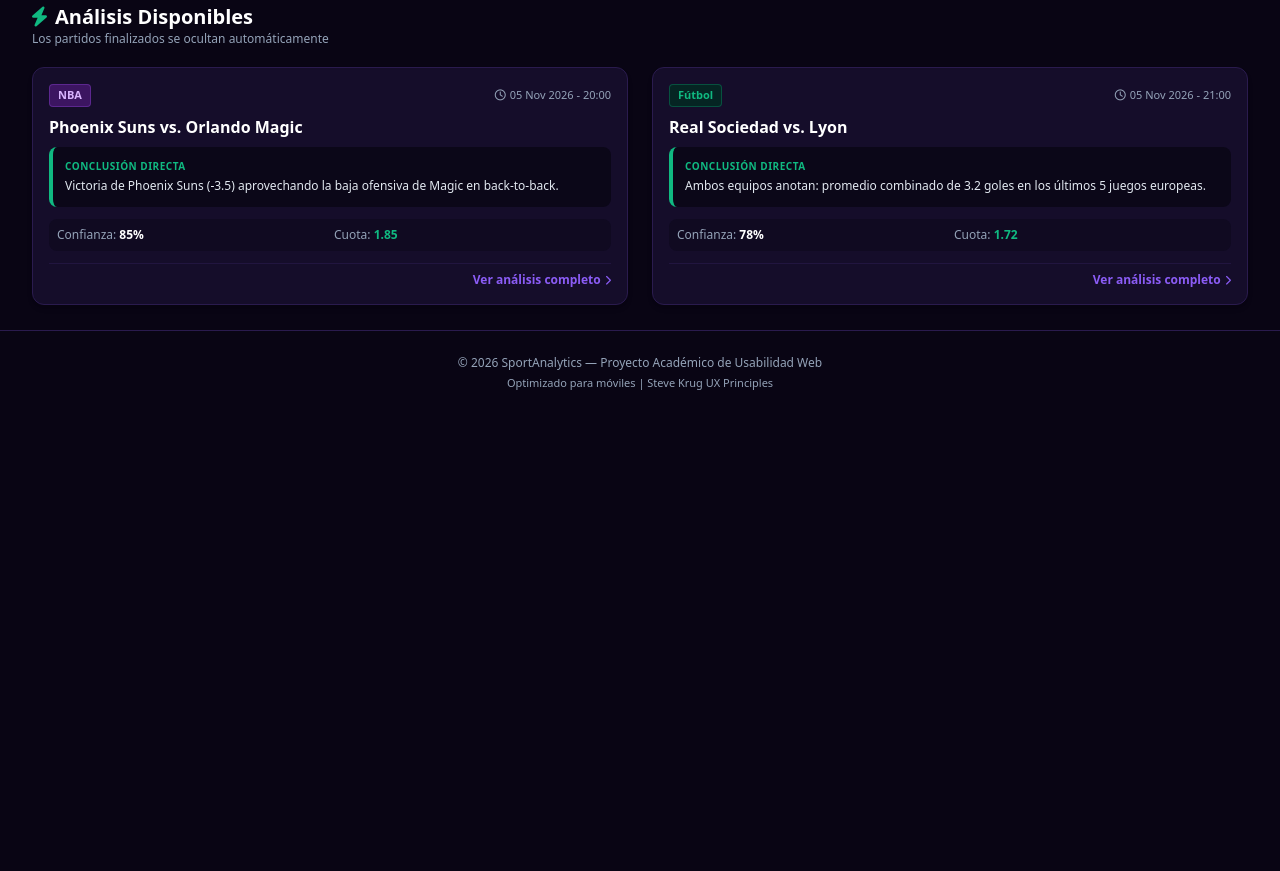
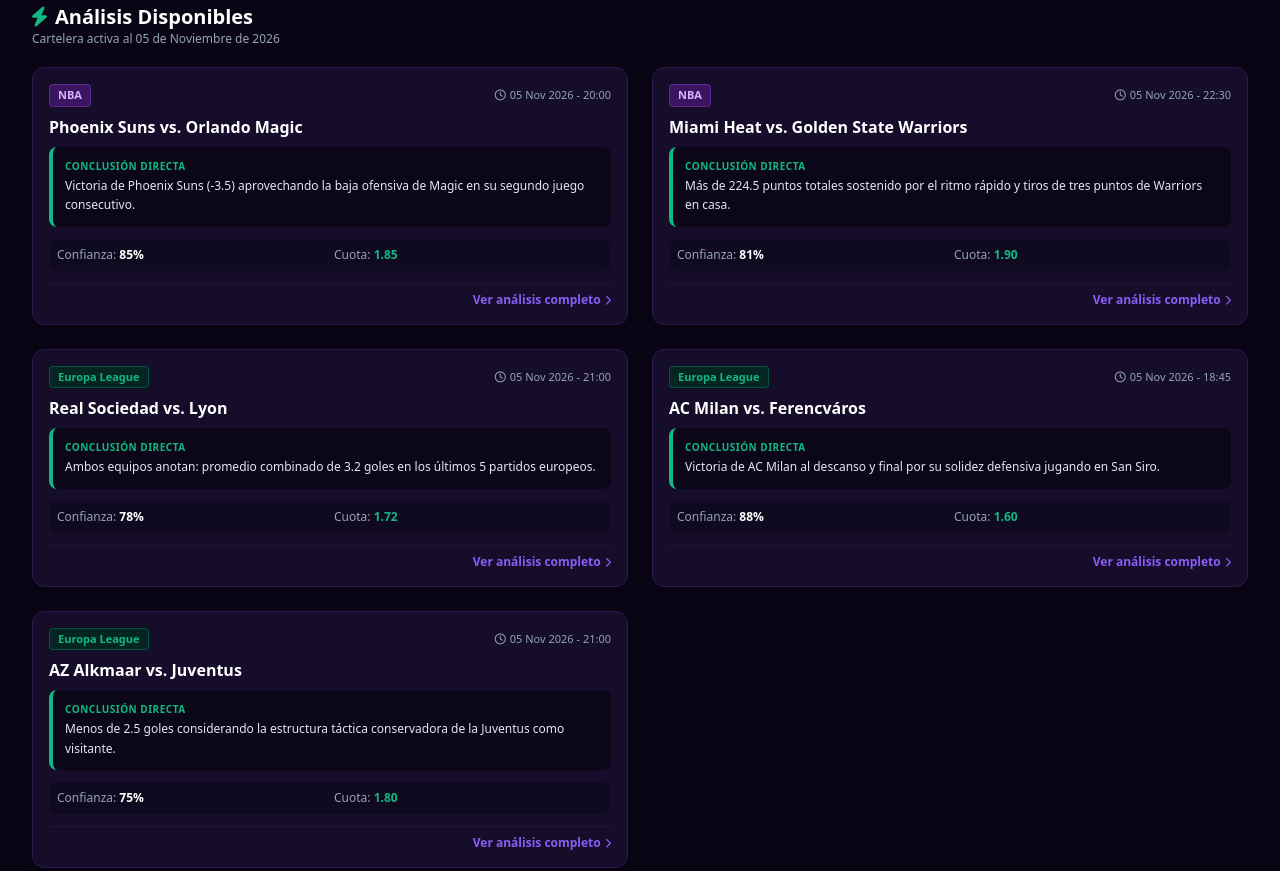
Before and after one commit to j0n4th5/sportanalytics, a plain HTML site: page index.html in a window 1280 px wide. Shown: the part 385-1256 px from the top of the page. Before the commit the page ends 800 px from the top, so only its background shows below. Drawn offline with nearby package versions, Linux system fonts and the light colour scheme.

Commit message:
Restauracion de todos los partidos con diseño morado/verde/negro

```diff
--- a/index.html
+++ b/index.html
@@ -98,7 +98,7 @@
                     <i class="fa-solid fa-bolt text-brand-green"></i>
                     Análisis Disponibles
                 </h2>
-                <p class="text-xs text-brand-muted">Los partidos finalizados se ocultan automáticamente</p>
+                <p class="text-xs text-brand-muted">Cartelera activa al 05 de Noviembre de 2026</p>
             </div>
         </div>
 
@@ -106,10 +106,10 @@
         <div id="no-partidos-msg" class="hidden text-center py-12 bg-brand-card/40 rounded-xl border border-brand-border p-6">
             <i class="fa-regular fa-calendar-xmark text-4xl text-brand-purple mb-3"></i>
             <h3 class="text-base font-bold text-white">No hay análisis activos por ahora</h3>
-            <p class="text-xs text-brand-muted mt-1">Vuelve más tarde para consultar nuevos partidos.</p>
+            <p class="text-xs text-brand-muted mt-1">Los encuentros pasados se ocultaron automáticamente.</p>
         </div>
 
-        <!-- Grilla de partidos (Tarjeta en Móvil) -->
+        <!-- Grilla de partidos completa -->
         <div id="partidos-container" class="grid gap-4 sm:gap-6 md:grid-cols-2">
 
             <!-- Partido 1: NBA -->
@@ -119,23 +119,18 @@
                         <span class="text-[11px] font-bold px-2 py-0.5 rounded bg-purple-900/60 text-purple-300 border border-purple-500/30">NBA</span>
                         <span class="text-[11px] text-brand-muted"><i class="fa-regular fa-clock mr-1"></i>05 Nov 2026 - 20:00</span>
                     </div>
-
                     <h3 class="text-base font-bold text-white mb-2">Phoenix Suns vs. Orlando Magic</h3>
-
-                    <!-- Conclusión en 1 línea (Principio UX Krug) -->
                     <div class="bg-brand-bg/80 rounded-lg p-3 border-l-4 border-brand-green mb-3">
                         <div class="text-[10px] text-brand-green font-bold uppercase tracking-wider mb-0.5">Conclusión Directa</div>
                         <p class="text-xs text-slate-200 font-medium leading-relaxed">
-                            Victoria de Phoenix Suns (-3.5) aprovechando la baja ofensiva de Magic en back-to-back.
+                            Victoria de Phoenix Suns (-3.5) aprovechando la baja ofensiva de Magic en su segundo juego consecutivo.
                         </p>
                     </div>
-
                     <div class="grid grid-cols-2 gap-2 text-xs bg-brand-bg/40 p-2 rounded-lg mb-3 text-brand-muted">
                         <div>Confianza: <span class="text-white font-semibold">85%</span></div>
                         <div>Cuota: <span class="text-brand-green font-semibold">1.85</span></div>
                     </div>
                 </div>
-
                 <div class="pt-2 border-t border-brand-border/60 flex justify-end">
                     <button class="text-xs font-semibold text-brand-purple hover:text-purple-300 flex items-center gap-1">
                         Ver análisis completo <i class="fa-solid fa-chevron-right text-[10px]"></i>
@@ -143,30 +138,103 @@
                 </div>
             </article>
 
-            <!-- Partido 2: Fútbol Europa League -->
+            <!-- Partido 2: NBA -->
+            <article class="partido-card bg-brand-card rounded-xl border border-brand-border p-4 flex flex-col justify-between hover:border-brand-purple transition-all shadow-md" data-fecha="2026-11-05T23:59:59" data-deporte="NBA">
+                <div>
+                    <div class="flex items-center justify-between gap-2 mb-2">
+                        <span class="text-[11px] font-bold px-2 py-0.5 rounded bg-purple-900/60 text-purple-300 border border-purple-500/30">NBA</span>
+                        <span class="text-[11px] text-brand-muted"><i class="fa-regular fa-clock mr-1"></i>05 Nov 2026 - 22:30</span>
+                    </div>
+                    <h3 class="text-base font-bold text-white mb-2">Miami Heat vs. Golden State Warriors</h3>
+                    <div class="bg-brand-bg/80 rounded-lg p-3 border-l-4 border-brand-green mb-3">
+                        <div class="text-[10px] text-brand-green font-bold uppercase tracking-wider mb-0.5">Conclusión Directa</div>
+                        <p class="text-xs text-slate-200 font-medium leading-relaxed">
+                            Más de 224.5 puntos totales sostenido por el ritmo rápido y tiros de tres puntos de Warriors en casa.
+                        </p>
+                    </div>
+                    <div class="grid grid-cols-2 gap-2 text-xs bg-brand-bg/40 p-2 rounded-lg mb-3 text-brand-muted">
+                        <div>Confianza: <span class="text-white font-semibold">81%</span></div>
+                        <div>Cuota: <span class="text-brand-green font-semibold">1.90</span></div>
+                    </div>
+                </div>
+                <div class="pt-2 border-t border-brand-border/60 flex justify-end">
+                    <button class="text-xs font-semibold text-brand-purple hover:text-purple-300 flex items-center gap-1">
+                        Ver análisis completo <i class="fa-solid fa-chevron-right text-[10px]"></i>
+                    </button>
+                </div>
+            </article>
+
+            <!-- Partido 3: Fútbol Europa League -->
             <article class="partido-card bg-brand-card rounded-xl border border-brand-border p-4 flex flex-col justify-between hover:border-brand-purple transition-all shadow-md" data-fecha="2026-11-05T23:59:59" data-deporte="Futbol">
                 <div>
                     <div class="flex items-center justify-between gap-2 mb-2">
-                        <span class="text-[11px] font-bold px-2 py-0.5 rounded bg-emerald-950/80 text-brand-green border border-emerald-500/30">Fútbol</span>
+                        <span class="text-[11px] font-bold px-2 py-0.5 rounded bg-emerald-950/80 text-brand-green border border-emerald-500/30">Europa League</span>
                         <span class="text-[11px] text-brand-muted"><i class="fa-regular fa-clock mr-1"></i>05 Nov 2026 - 21:00</span>
                     </div>
-
                     <h3 class="text-base font-bold text-white mb-2">Real Sociedad vs. Lyon</h3>
-
-                    <!-- Conclusión en 1 línea -->
                     <div class="bg-brand-bg/80 rounded-lg p-3 border-l-4 border-brand-green mb-3">
                         <div class="text-[10px] text-brand-green font-bold uppercase tracking-wider mb-0.5">Conclusión Directa</div>
                         <p class="text-xs text-slate-200 font-medium leading-relaxed">
-                            Ambos equipos anotan: promedio combinado de 3.2 goles en los últimos 5 juegos europeas.
+                            Ambos equipos anotan: promedio combinado de 3.2 goles en los últimos 5 partidos europeos.
                         </p>
                     </div>
-
                     <div class="grid grid-cols-2 gap-2 text-xs bg-brand-bg/40 p-2 rounded-lg mb-3 text-brand-muted">
                         <div>Confianza: <span class="text-white font-semibold">78%</span></div>
                         <div>Cuota: <span class="text-brand-green font-semibold">1.72</span></div>
                     </div>
                 </div>
+                <div class="pt-2 border-t border-brand-border/60 flex justify-end">
+                    <button class="text-xs font-semibold text-brand-purple hover:text-purple-300 flex items-center gap-1">
+                        Ver análisis completo <i class="fa-solid fa-chevron-right text-[10px]"></i>
+                    </button>
+                </div>
+            </article>
 
+            <!-- Partido 4: Fútbol Europa League -->
+            <article class="partido-card bg-brand-card rounded-xl border border-brand-border p-4 flex flex-col justify-between hover:border-brand-purple transition-all shadow-md" data-fecha="2026-11-05T23:59:59" data-deporte="Futbol">
+                <div>
+                    <div class="flex items-center justify-between gap-2 mb-2">
+                        <span class="text-[11px] font-bold px-2 py-0.5 rounded bg-emerald-950/80 text-brand-green border border-emerald-500/30">Europa League</span>
+                        <span class="text-[11px] text-brand-muted"><i class="fa-regular fa-clock mr-1"></i>05 Nov 2026 - 18:45</span>
+                    </div>
+                    <h3 class="text-base font-bold text-white mb-2">AC Milan vs. Ferencváros</h3>
+                    <div class="bg-brand-bg/80 rounded-lg p-3 border-l-4 border-brand-green mb-3">
+                        <div class="text-[10px] text-brand-green font-bold uppercase tracking-wider mb-0.5">Conclusión Directa</div>
+                        <p class="text-xs text-slate-200 font-medium leading-relaxed">
+                            Victoria de AC Milan al descanso y final por su solidez defensiva jugando en San Siro.
+                        </p>
+                    </div>
+                    <div class="grid grid-cols-2 gap-2 text-xs bg-brand-bg/40 p-2 rounded-lg mb-3 text-brand-muted">
+                        <div>Confianza: <span class="text-white font-semibold">88%</span></div>
+                        <div>Cuota: <span class="text-brand-green font-semibold">1.60</span></div>
+                    </div>
+                </div>
+                <div class="pt-2 border-t border-brand-border/60 flex justify-end">
+                    <button class="text-xs font-semibold text-brand-purple hover:text-purple-300 flex items-center gap-1">
+                        Ver análisis completo <i class="fa-solid fa-chevron-right text-[10px]"></i>
+                    </button>
+                </div>
+            </article>
+
+            <!-- Partido 5: Fútbol Europa League -->
+            <article class="partido-card bg-brand-card rounded-xl border border-brand-border p-4 flex flex-col justify-between hover:border-brand-purple transition-all shadow-md" data-fecha="2026-11-05T23:59:59" data-deporte="Futbol">
+                <div>
+                    <div class="flex items-center justify-between gap-2 mb-2">
+                        <span class="text-[11px] font-bold px-2 py-0.5 rounded bg-emerald-950/80 text-brand-green border border-emerald-500/30">Europa League</span>
+                        <span class="text-[11px] text-brand-muted"><i class="fa-regular fa-clock mr-1"></i>05 Nov 2026 - 21:00</span>
+                    </div>
+                    <h3 class="text-base font-bold text-white mb-2">AZ Alkmaar vs. Juventus</h3>
+                    <div class="bg-brand-bg/80 rounded-lg p-3 border-l-4 border-brand-green mb-3">
+                        <div class="text-[10px] text-brand-green font-bold uppercase tracking-wider mb-0.5">Conclusión Directa</div>
+                        <p class="text-xs text-slate-200 font-medium leading-relaxed">
+                            Menos de 2.5 goles considerando la estructura táctica conservadora de la Juventus como visitante.
+                        </p>
+                    </div>
+                    <div class="grid grid-cols-2 gap-2 text-xs bg-brand-bg/40 p-2 rounded-lg mb-3 text-brand-muted">
+                        <div>Confianza: <span class="text-white font-semibold">75%</span></div>
+                        <div>Cuota: <span class="text-brand-green font-semibold">1.80</span></div>
+                    </div>
+                </div>
                 <div class="pt-2 border-t border-brand-border/60 flex justify-end">
                     <button class="text-xs font-semibold text-brand-purple hover:text-purple-300 flex items-center gap-1">
                         Ver análisis completo <i class="fa-solid fa-chevron-right text-[10px]"></i>
@@ -185,7 +253,7 @@
         </div>
     </footer>
 
-    <!-- Lógica de Ocultamiento Automático -->
+    <!-- Script de Ocultamiento Automático de Fecha -->
     <script>
         document.addEventListener('DOMContentLoaded', () => {
             const ahora = new Date();
@@ -196,7 +264,6 @@
                 const fechaLimiteStr = card.getAttribute('data-fecha');
                 if (fechaLimiteStr) {
                     const fechaLimite = new Date(fechaLimiteStr);
-                    // Si la fecha actual superó la fecha límite del partido, se oculta
                     if (ahora > fechaLimite) {
                         card.style.display = 'none';
                     } else {
```
